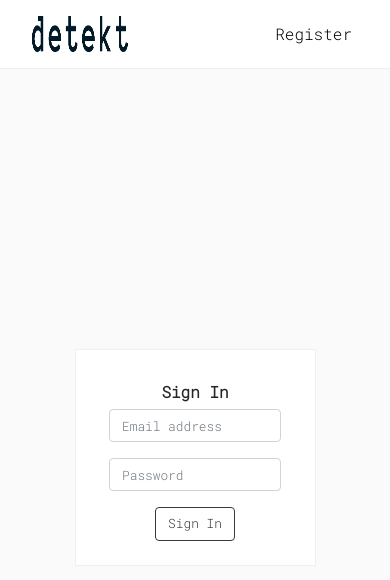
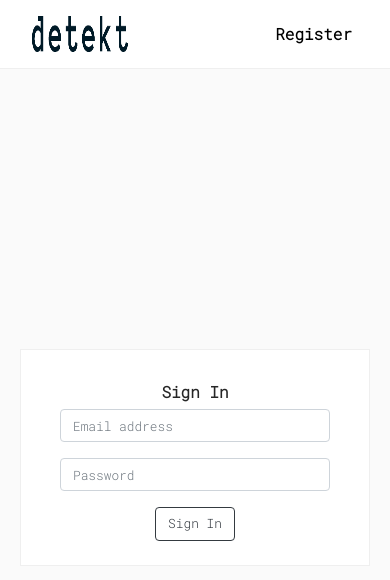
Before and after one commit to jordondueck/detekt, a React (Create React App) app: page / in a window 390 px wide. Shown: the top 580 px of the page. Built offline with nearby package versions, Linux system fonts and the light colour scheme; no server answers.

Commit message:
Improve app responsiveness

```diff
--- a/src/App.css
+++ b/src/App.css
@@ -27,7 +27,9 @@ ul {
 }
 
 /* Headings and Text */
-h1, h2, h3 {
+h1,
+h2,
+h3 {
   margin: 0.5rem;
   font-weight: bold;
 }
@@ -81,6 +83,8 @@ p {
   align-items: center;
   margin: 0 auto;
   padding: 1.5rem;
+  width: 350px;
+  max-width: 350px;
 }
 
 .form--border {
@@ -147,6 +151,8 @@ input:invalid {
 .button--text {
   border: none;
   background-color: transparent;
+  transition: color 0.5s ease-out;
+  font-weight: 600;
 }
 
 .button--text:hover {
@@ -195,7 +201,11 @@ input:invalid {
   }
 }
 
-@media all and (max-width: 500px) {
+@media all and (max-width: 450px) {
+  .form__content {
+    min-width: 350px;
+  }
+
   .form-control,
   .form-input,
   .btn {
```
